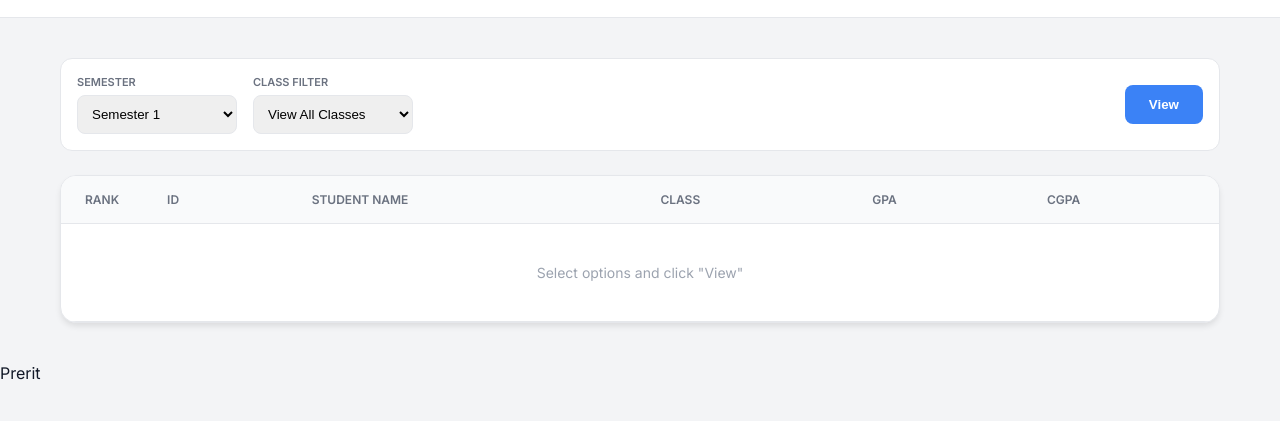
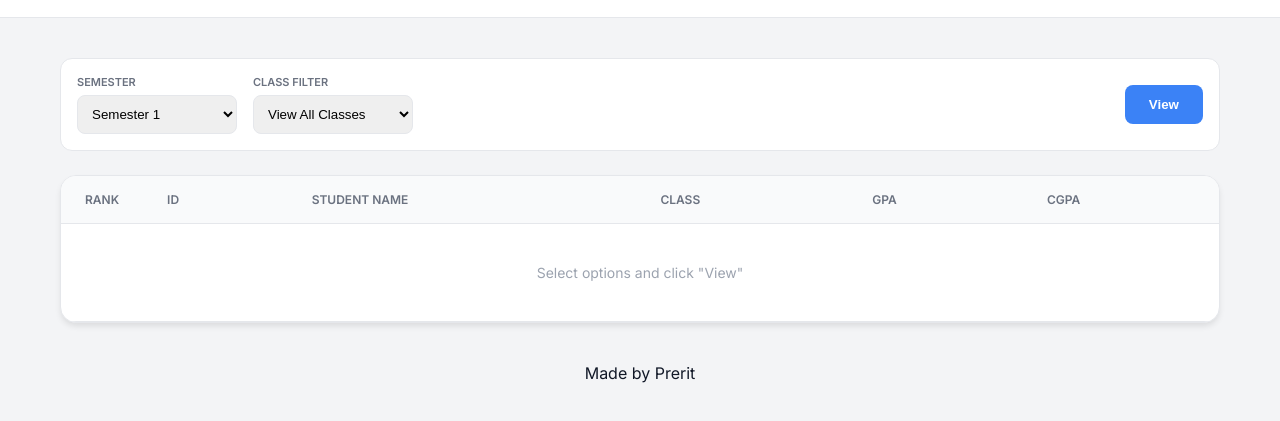
Before and after one commit to prerit26/MSE-ranklist, a plain HTML site: page templates/index.html in a window 1280 px wide. Shown: the part 55-476 px from the top of the page. Drawn offline with nearby package versions, Linux system fonts and the light colour scheme; no server answers.

Commit message:
Update index.html

```diff
--- a/templates/index.html
+++ b/templates/index.html
@@ -421,9 +421,7 @@ function closeModal() {
 
 loadClasses();
 </script>
-    <footer>
-  Prerit
-</footer>
+<footer style="text-align:center;">Made by Prerit</footer>
 
 </body>
 
```
